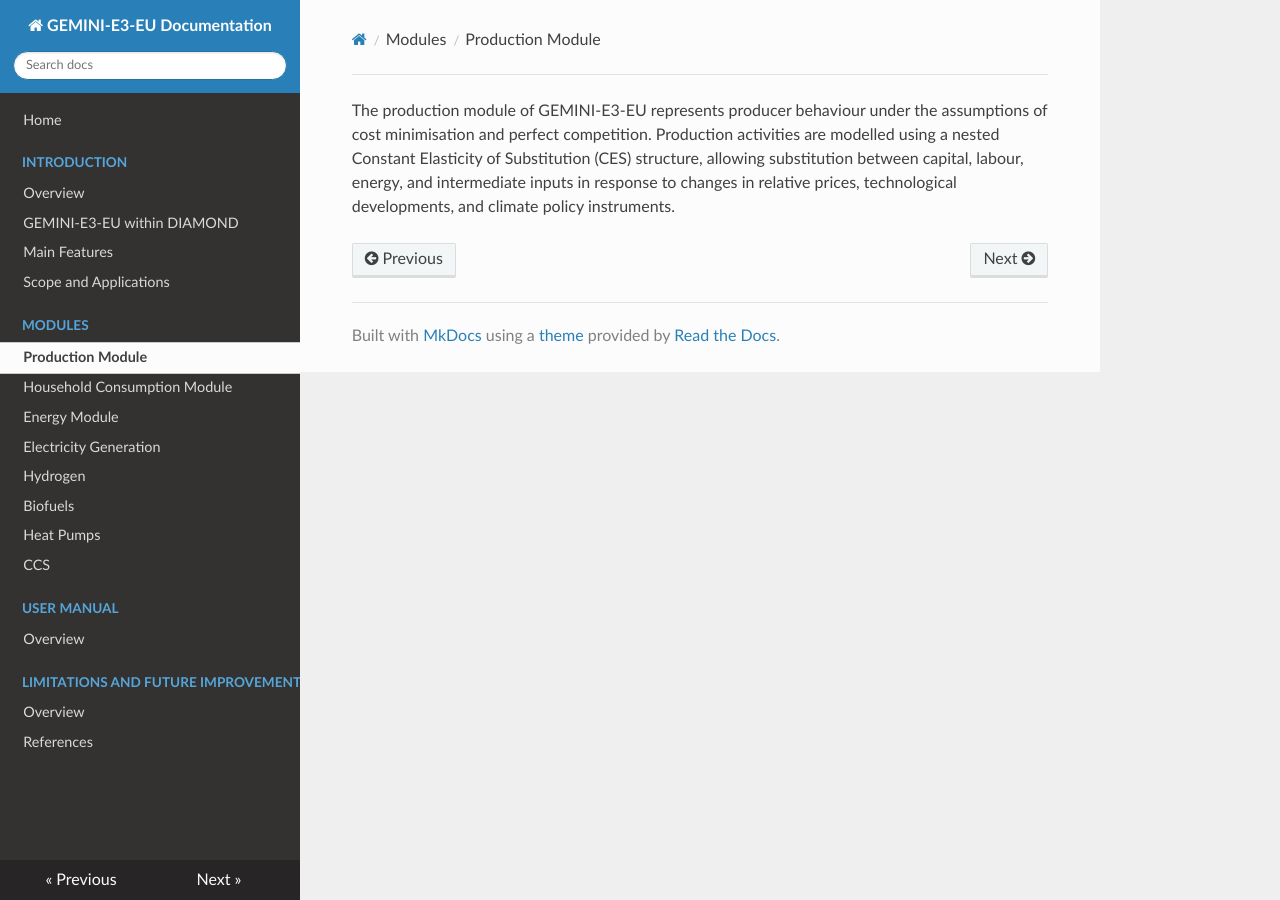
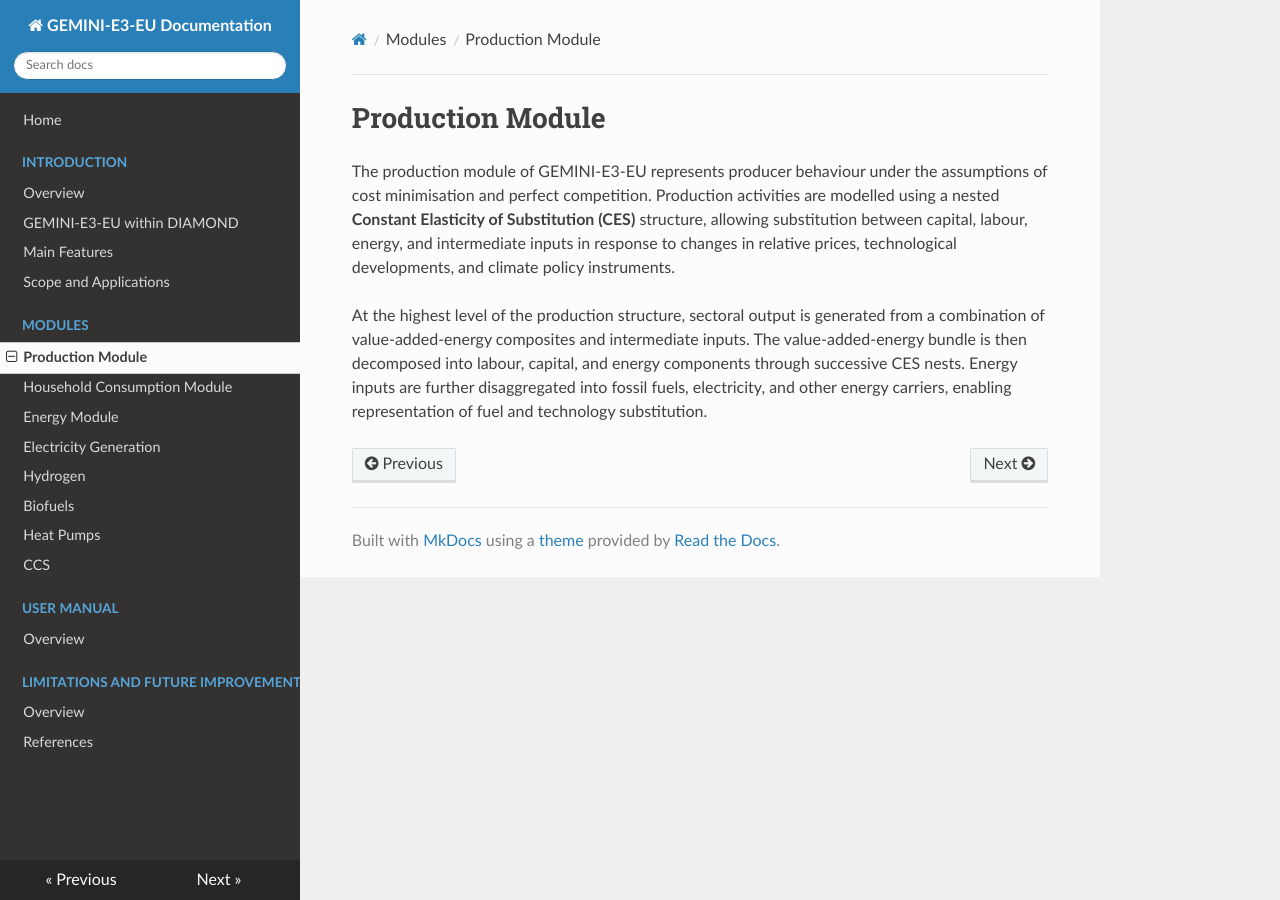
Before and after one commit to Perdana-Sigit/GEMINI-E3-EU, an MkDocs documentation site: the page built from docs/modules/production.md, in a window 1280 px wide. Built offline with MkDocs 1.6.1, drawn with Linux system fonts in a browser that asks for light colours; nearby versions of some CDN libraries.

Commit message:
Update production.md

```diff
--- a/docs/modules/production.md
+++ b/docs/modules/production.md
@@ -1 +1,5 @@
-The production module of GEMINI-E3-EU represents producer behaviour under the assumptions of cost minimisation and perfect competition. Production activities are modelled using a nested Constant Elasticity of Substitution (CES) structure, allowing substitution between capital, labour, energy, and intermediate inputs in response to changes in relative prices, technological developments, and climate policy instruments.
+# Production Module
+
+The production module of GEMINI-E3-EU represents producer behaviour under the assumptions of cost minimisation and perfect competition. Production activities are modelled using a nested **Constant Elasticity of Substitution (CES)** structure, allowing substitution between capital, labour, energy, and intermediate inputs in response to changes in relative prices, technological developments, and climate policy instruments.
+
+At the highest level of the production structure, sectoral output is generated from a combination of value-added-energy composites and intermediate inputs. The value-added-energy bundle is then decomposed into labour, capital, and energy components through successive CES nests. Energy inputs are further disaggregated into fossil fuels, electricity, and other energy carriers, enabling representation of fuel and technology substitution.
```
